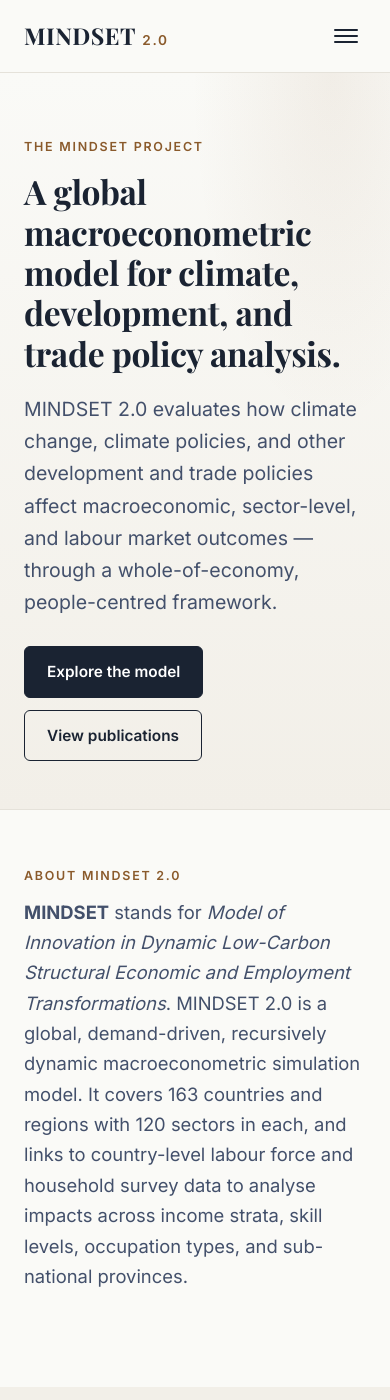
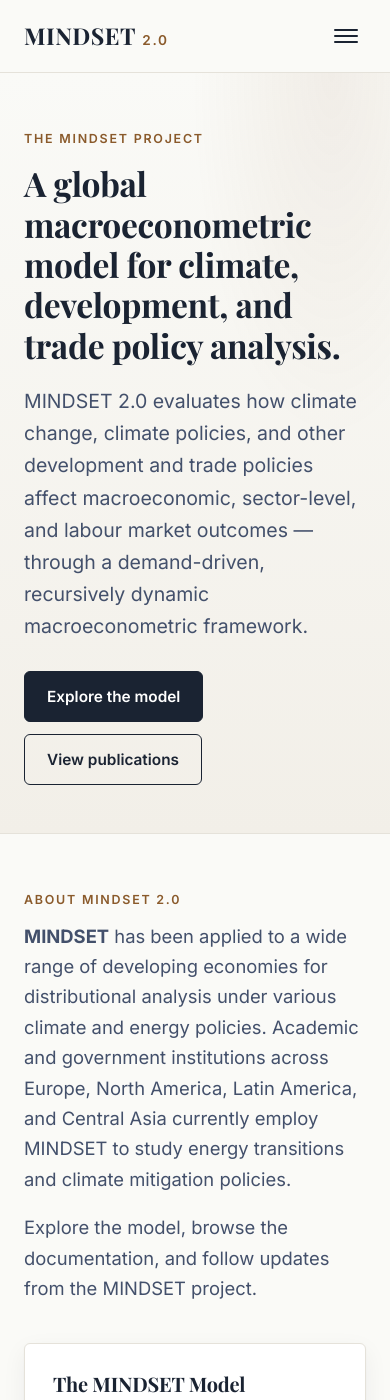
Before and after one commit to binderiya-bya/MINDSET_website, a Jekyll site: the page built from index.html, in a window 390 px wide and 1400 px high. Built offline with Jekyll 4.4.1, drawn with Linux system fonts in a browser that asks for light colours; some of the changed text lies outside the part shown.

Commit message:
update home and model page texts

```diff
--- a/assets/css/style.css
+++ b/assets/css/style.css
@@ -115,7 +115,7 @@
 
 /* ---------- Hero (home) ---------- */
 .home-hero {
-  padding: clamp(64px, 10vw, 120px) 0 clamp(48px, 8vw, 88px);
+  padding: clamp(56px, 9vw, 96px) 0 clamp(48px, 8vw, 88px);
   background:
     radial-gradient(60% 80% at 85% 0%, rgba(138,90,43,.08), transparent 60%),
     linear-gradient(180deg, var(--bg) 0%, var(--bg-alt) 100%);
--- a/index.html
+++ b/index.html
@@ -11,8 +11,8 @@
     <p class="lede">
       MINDSET 2.0 evaluates how climate change, climate policies, and other
       development and trade policies affect macroeconomic, sector-level, and
-      labour market outcomes — through a whole-of-economy, people-centred
-      framework.
+      labour market outcomes — through a demand-driven, recursively dynamic
+      macroeconometric framework.
     </p>
     <div class="hero-cta">
       <a class="btn btn-primary" href="{{ '/model/' | relative_url }}">Explore the model</a>
@@ -26,14 +26,34 @@
     <div class="section-head">
       <p class="eyebrow">About MINDSET 2.0</p>
       <p class="lede">
-        <strong>MINDSET</strong> stands for <em>Model of Innovation in Dynamic
-        Low-Carbon Structural Economic and Employment Transformations</em>.
-        MINDSET 2.0 is a global, demand-driven, recursively dynamic
-        macroeconometric simulation model. It covers 163 countries and regions
-        with 120 sectors in each, and links to country-level labour force and
-        household survey data to analyse impacts across income strata, skill
-        levels, occupation types, and sub-national provinces.
+        <strong>MINDSET</strong> has been applied to a wide range of developing economies for
+        distributional analysis under various climate and energy
+        policies. Academic and government institutions across Europe, North America,
+        Latin America, and Central Asia currently
+        employ MINDSET to study energy transitions and climate mitigation
+        policies.
       </p>
+      <p class="lede">
+        Explore the model, browse the documentation, and follow
+        updates from the MINDSET project.
+      </p>
+    </div>
+    <div class="feature-grid">
+      <article class="feature-card">
+        <h3>The MINDSET Model</h3>
+        <p>Structure, approach, and scope of MINDSET 2.0 at a glance.</p>
+        <a class="card-link" href="{{ '/model/' | relative_url }}">Learn more</a>
+      </article>
+      <article class="feature-card">
+        <h3>Publications</h3>
+        <p>Model, data, and estimation documentation — hosted on SSRN.</p>
+        <a class="card-link" href="{{ '/publications/' | relative_url }}">Browse publications</a>
+      </article>
+      <article class="feature-card">
+        <h3>Announcements</h3>
+        <p>Release notes, events, and updates from the MINDSET team.</p>
+        <a class="card-link" href="{{ '/announcements/' | relative_url }}">See announcements</a>
+      </article>
     </div>
   </div>
 </section>
```
Also changed, not shown: _blog/2026-04-20-welcome.md (deleted, +0 -13 lines), model.md (+10 -11 lines).
